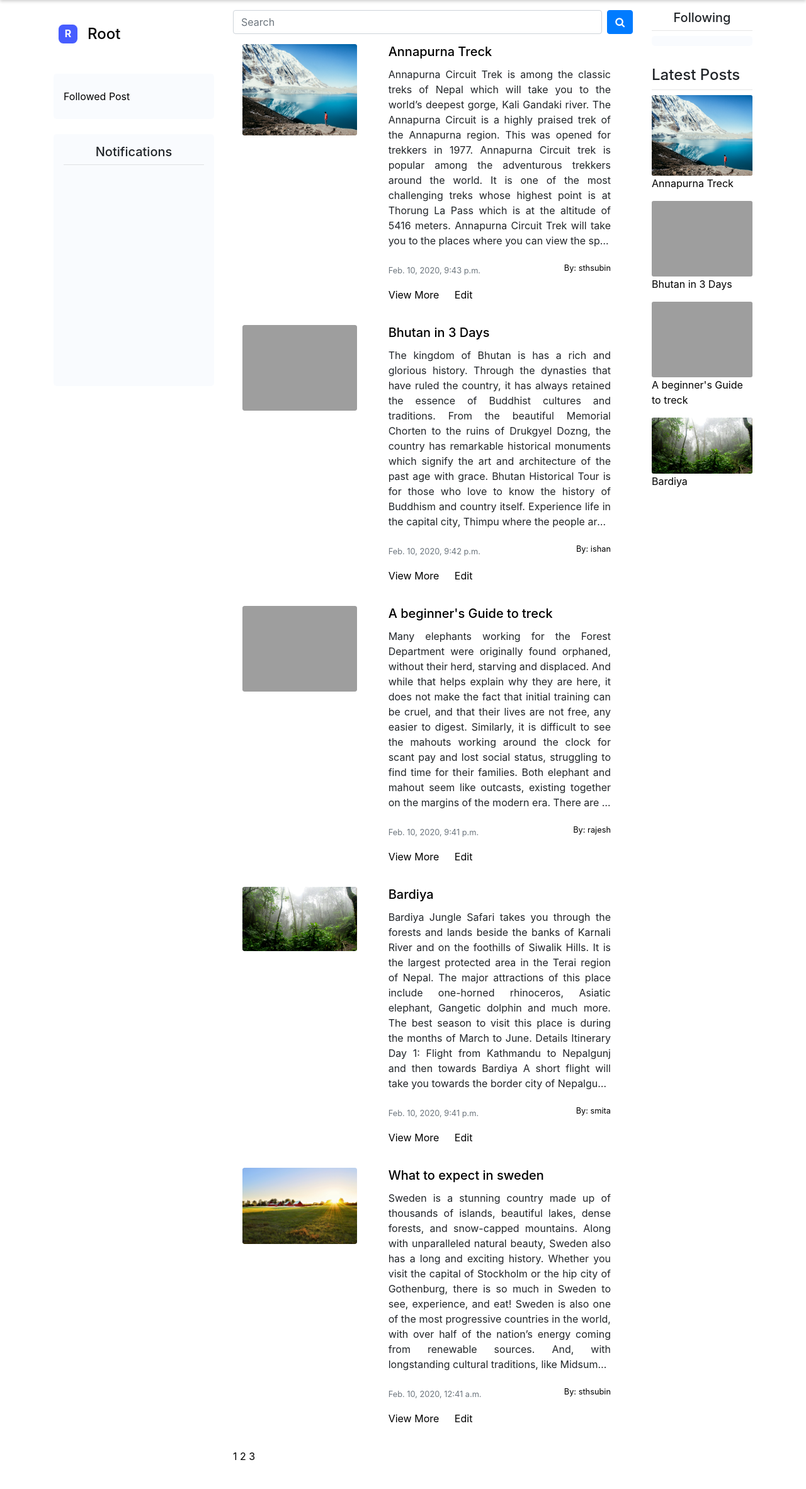
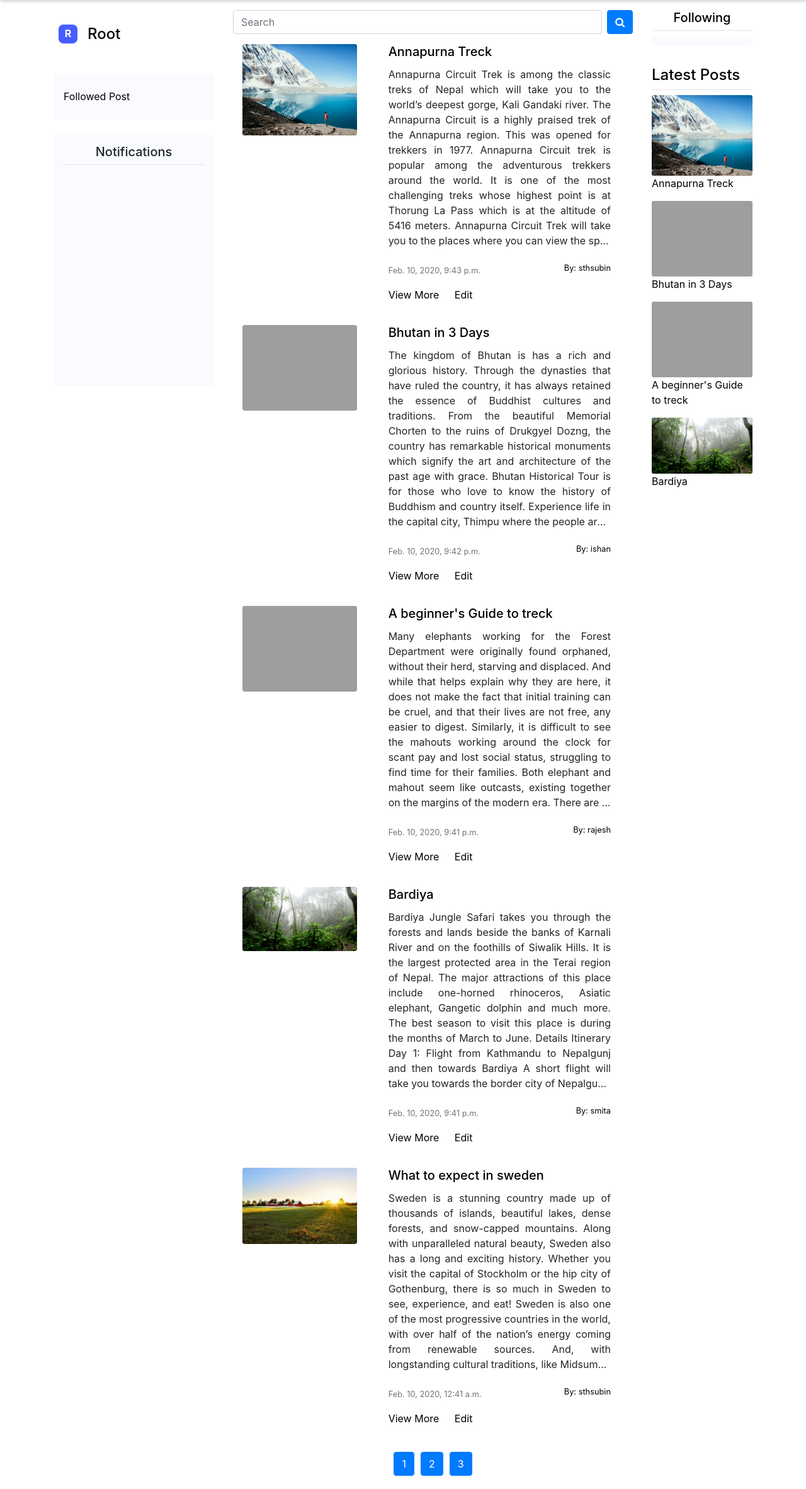
Before and after one commit to sthasubin429/Aurora_ADC5, a Django app: page /post/5/1 in a window 1280 px wide. Shown: the part 56-2420 px from the top of the page at 63% size. Before the commit the page ends 2374 px from the top, so only its background shows below. Run offline with Django 3.2, Linux system fonts and the light colour scheme; a user stored in the database is signed in; data comes from the database, SQL or seed files in the repository; both versions use the stored data as it was after the commit; some libraries are stand-ins or nearby versions; grey boxes are pictures that could not be loaded.

Commit message:
Final Commit

```diff
--- a/Travelers_Journal/api/urls.py
+++ b/Travelers_Journal/api/urls.py
@@ -5,9 +5,9 @@ app_name = 'api'
 
 urlpatterns = [
     path('posts/read/', views.read_api, name="read_api"),
-    path('posts/read/pagination/<int:SIZE>/<int:PAGENO>', views.read_api_pagination, name="read_api_pagination"),
-    path('posts/read/<int:ID>', views.read_api_data, name="read_api_data"),
-    path('posts/read/user/<int:ID>', views.read_api_user, name="read_api_user"),
+    path('posts/read/pagination/<int:SIZE>/<int:PAGENO>/', views.read_api_pagination, name="read_api_pagination"),
+    path('posts/read/<int:ID>/', views.read_api_data, name="read_api_data"),
+    path('posts/read/user/<int:ID>/', views.read_api_user, name="read_api_user"),
     path('posts/create/', views.create_api, name='create_api'),
     path('posts/update/<int:ID>', views.update_api, name='update_api'),
     path('posts/delete/<int:ID>', views.delete_api, name='delete_api'),
--- a/Travelers_Journal/post/templates/post/edit.html
+++ b/Travelers_Journal/post/templates/post/edit.html
@@ -1,7 +1,7 @@
 {% extends "base.html" %}
 {% load crispy_forms_tags %}
 {% block content %}
-<div class="container">
+<div class="container md-3">
     <div class="row">
         <div class="col-10 m-auto">
             <h4 class="text-center border-title pb-2 mb-4">Edit Post</h4>
--- a/Travelers_Journal/post/templates/post/index.html
+++ b/Travelers_Journal/post/templates/post/index.html
@@ -1,11 +1,11 @@
 {% extends "base.html" %}
 {% block content %}
-<div class="container">
+<div class="container mb-3">
     <div class="row">
         {% if user.is_authenticated %}
-        <div class="col-sm-3">
-            <div class="user-identification d-flex flex-wrap align-items-center py-3 px-2 mb-4">
-
+        <div class="col-lg-3 col-md-4">
+            <div class="user-identification py-3 px-2 mb-4">
+                <div class="username  d-flex flex-wrap align-items-center ">
                     <div class="icon-letter">
                         <strong>{{ userFLetter }}</strong>
                     </div>
@@ -14,7 +14,7 @@
                             {{ user.username|title }}
                         </h4>
                     </a>
-
+                </div>
                 <strong class="text-muted d-block">{{ user.email|capfirst }}</strong>
 
             </div>
@@ -31,12 +31,12 @@
         </div>
 
         {% else %}
-        <div class="col-sm-3">
+        <div class="col-lg-3 col-md-4">
             {% include 'aboutUs.html' %}
         </div>
         {% endif %}
 
-        <div class="col-sm-7">
+        <div class="col-lg-7 col-md-8">
             <div class="search">
                 <form class="form-inline flex-nowrap" method="GET">
                     {% csrf_token %}
@@ -52,13 +52,14 @@
             <div class="post">
                 {% include 'post.html' %}
             </div>
-
+            <div class="pagination justify-content-center">
                 {% for i in noOfPages %}
-            <a href="/post/5/{{i}}"> {{i}}</a>
+                    <a href="/post/5/{{i}}"><button type="button" class="btn btn-primary" style="margin: 5px;">{{i}}</button>
                 {% endfor %}
             </div>
+        </div>
 
-        <div class="col-sm-2">
+        <div class="col-lg-2 col-md-7 mx-auto">
             {% if user.is_authenticated %}
                 {% include 'followed_travelers.html' %}
                 {% include 'latestPost.html' %}
--- a/Travelers_Journal/post/templates/post/view.html
+++ b/Travelers_Journal/post/templates/post/view.html
@@ -3,7 +3,7 @@
 
 {% block content %}
 
-<div class="container">
+<div class="container md-3">
     <div class="row">
         <div class="col-10">
             <h3 class="border-title pb-2 pl-3 mb-3">{{posts.post_title}}</h3>
--- a/Travelers_Journal/post/views.py
+++ b/Travelers_Journal/post/views.py
@@ -38,6 +38,7 @@ def base(request):
 View function that renders the main post page.this function initialy queries the database and returns all the posts stored in the database
 Data is returned in a paged format depending upon the size and page given.
 it also calculates the maximum number of page required to display all the post and html files only displays the appropriate number of pages
+Dynamically increases the number of pages as the number of posts increases
 if the user is searches a post, it quereies tha database and returns only the post matched with the search querry
 '''
 def homePage(request,SIZE,PAGENO):
@@ -47,6 +48,10 @@ def homePage(request,SIZE,PAGENO):
     recentPost = Posts.objects.all().order_by('-post_date')[0:4]
     noOfPages = int(ceil(Posts.objects.all().count()/SIZE))
     userFirstLetter = str(request.user)[0].upper()
+    if request.user.is_authenticated:
+        followObj = Follow.objects.filter(subscribed_by=request.user.username)
+    else:
+        followObj = None
     if request.user.is_authenticated:
         postObj = Posts.objects.filter(username=request.user)
         postList = []
@@ -60,11 +65,7 @@ def homePage(request,SIZE,PAGENO):
     if request.GET:
         query = request.GET['searchKey']
         post = search(str(query))
-        return render(request, 'post/index.html', {'posts': post})
-    if request.user.is_authenticated:
-        followObj = Follow.objects.filter(subscribed_by=request.user.username)
-    else:
-        followObj = None
+        return render(request, 'post/index.html', {'posts': post, 'followObj': followObj, 'recentPost': recentPost, 'userFLetter': userFirstLetter, 'notification': notification})
     return render(request, 'post/index.html', {'posts': post, 'noOfPages': range(1,noOfPages+1), 'followObj':followObj, 'recentPost':recentPost, 'userFLetter':userFirstLetter,'notification':notification})
 
 '''
@@ -118,6 +119,8 @@ def viewPost(request, ID):
             get_comment = request.POST['comment']
             react_obj = React(post_id=postObj, username=request.user,rating=get_rating, comment=get_comment, time=datetime.datetime.now())
             react_obj.save()
+            ratingObj = React.objects.filter(post_id=ID).aggregate((Avg('rating')))
+            ratingObj = round(ratingObj['rating__avg'], 2)
             return render(request, 'post/view.html', {'posts': postObj, 'rating': ratingObj, 'comments': commentObj,'recentPost':recentPost})
         except MultiValueDictKeyError:
             return render(request, 'post/view.html', {'posts': postObj, 'rating': ratingObj, 'comments': commentObj,'recentPost':recentPost})
--- a/Travelers_Journal/static/user/style.css
+++ b/Travelers_Journal/static/user/style.css
@@ -1,3 +1,19 @@
+/* Scrollbar customization */
+::-webkit-scrollbar {
+  width: 7px;
+}
+
+/* Track */
+::-webkit-scrollbar-track {
+  box-shadow: inset 0 0 5px #d3d3d3;
+  border-radius: 5px;
+}
+
+/* Handle */
+::-webkit-scrollbar-thumb {
+  background: #001fffb8;
+}
+
 a {
     text-decoration: none !important;
     color: #000;
--- a/Travelers_Journal/templates/base.html
+++ b/Travelers_Journal/templates/base.html
@@ -55,7 +55,7 @@
     </nav>
     {% if messages %}
     {% for message in messages%}
-    <div class="alert alert-{{ message.tags}}">{{ message }}</div>
+        <div class="alert alert-{{ message.tags}} text-center">{{ message }}</div>
     {% endfor %}
     {% endif %}
 
--- a/Travelers_Journal/templates/latestPost.html
+++ b/Travelers_Journal/templates/latestPost.html
@@ -3,7 +3,7 @@
     {% for r in recentPost %}
     <div class="singlePost mb-3">
         <img src="{{ r.post_images.url }}" class="card-img" alt="image">
-        <a href="/post/view/{{ r.id }}">{{r.post_title}}</a>
+        <a href="/post/view/{{ r.id }}" class="font-weight-normal">{{r.post_title}}</a>
     </div>
     {% endfor %}
 </div>
--- a/Travelers_Journal/user/templates/user/viewProfile.html
+++ b/Travelers_Journal/user/templates/user/viewProfile.html
@@ -16,7 +16,6 @@
                     {% csrf_token %}
                     <button class="btn btn-primary align-self-end" type="submit">Follow</button>
                 </form>
-
                 {% else %}
                 <strong class="align-self-start">Subscribed</strong>
                 {% endif %}
```
Also changed, not shown: Travelers_Journal/post/templates/post/follow.html (+4 -5 lines), Travelers_Journal/user/templates/user/profile.html (+7 -7 lines), README.md, Travelers_Journal/db.sqlite3. Lines whose indentation alone changed are shown as unchanged.
